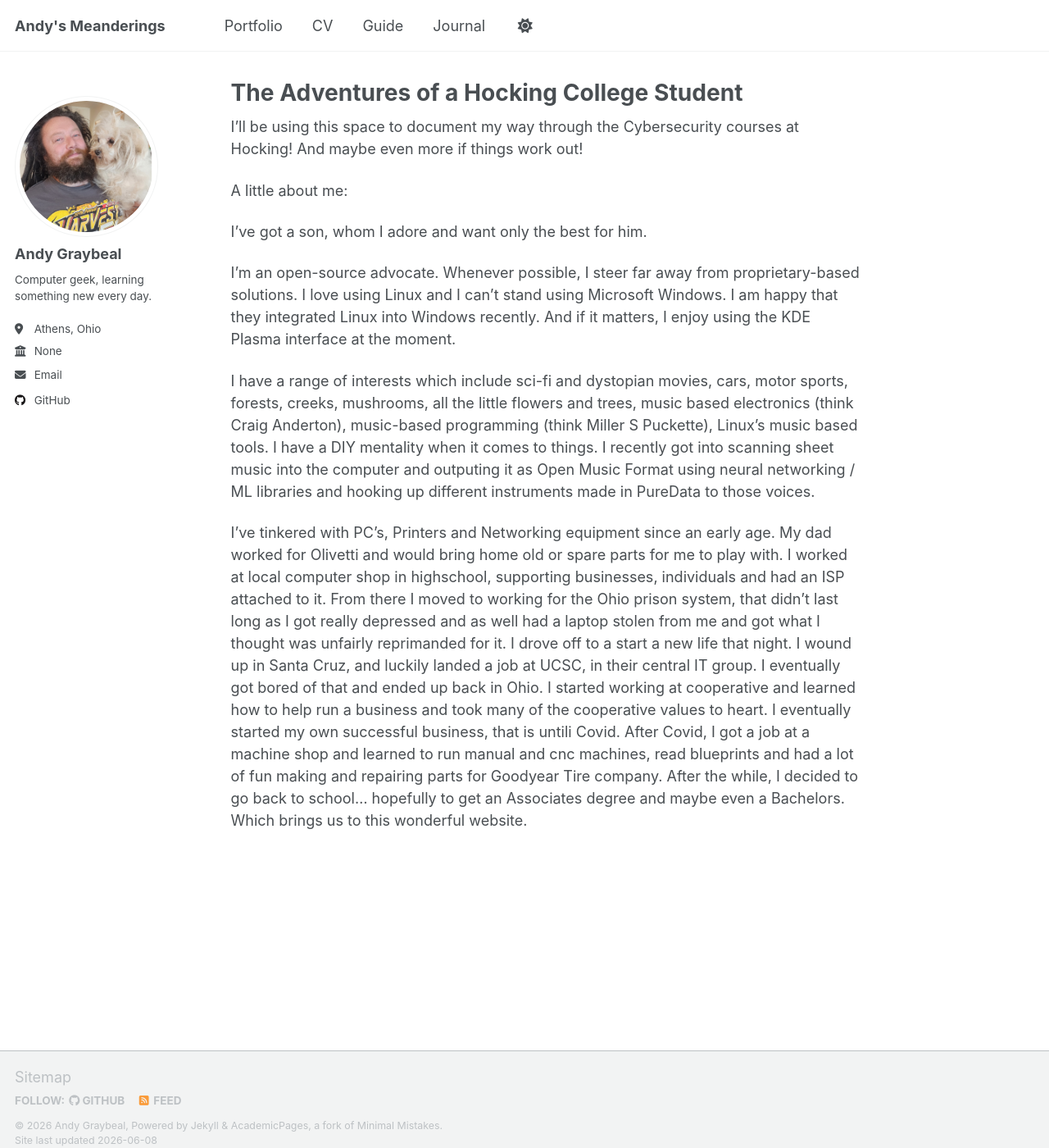
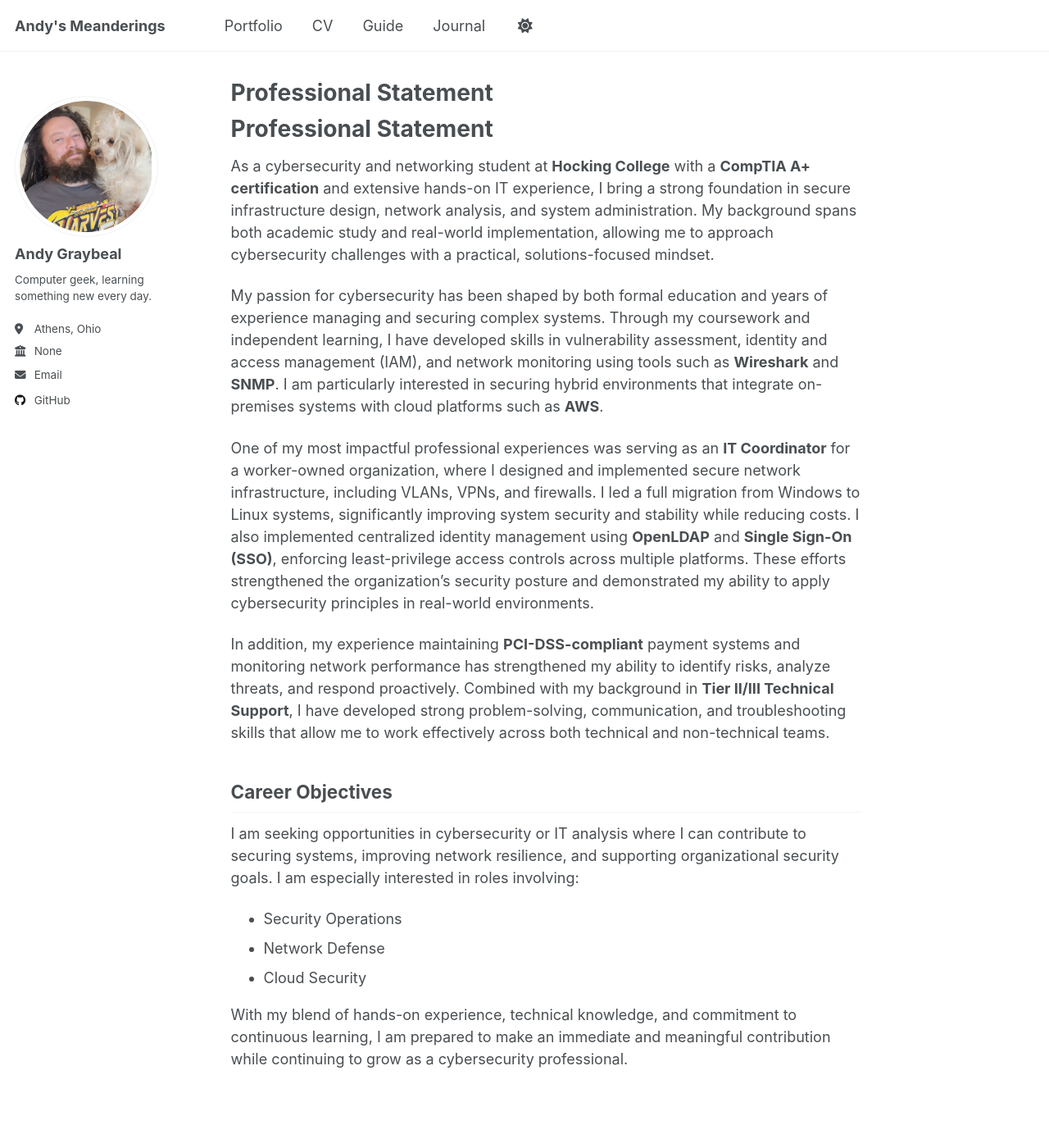
Before and after one commit to andy-graybeal/andy-graybeal.github.io, a Jekyll site: the page built from _pages/about.md, in a window 1280 px wide and 1400 px high. Shown: the whole window at 82% size. Built offline with Jekyll 4.4.1, drawn with Linux system fonts in a browser that asks for light colours; a script that is not in the unit is left out.

Commit message:
Update about.md

```diff
--- a/_pages/about.md
+++ b/_pages/about.md
@@ -1,6 +1,6 @@
 ---
 permalink: /
-title: "The Adventures of a Hocking College Student"
+title: "Professional Statement"
 author_profile: true
 redirect_from:
   - /about/
@@ -55,14 +55,22 @@ redirect_from:
 # ------
 # More info about configuring Academic Pages can be found in [the guide](https://academicpages.github.io/markdown/), the [growing wiki](https://github.com/academicpages/academicpages.github.io/wiki), and you can always [ask a question on GitHub](https://github.com/academicpages/academicpages.github.io/discussions). The [guides for the Minimal Mistakes theme](https://mmistakes.github.io/minimal-mistakes/docs/configuration/) (which this theme was forked from) might also be helpful. -->
 
-I'll be using this space to document my way through the Cybersecurity courses at Hocking!  And maybe even more if things work out!
+# Professional Statement
 
-A little about me:
+As a cybersecurity and networking student at **Hocking College** with a **CompTIA A+ certification** and extensive hands-on IT experience, I bring a strong foundation in secure infrastructure design, network analysis, and system administration. My background spans both academic study and real-world implementation, allowing me to approach cybersecurity challenges with a practical, solutions-focused mindset.
 
-I've got a son, whom I adore and want only the best for him.
+My passion for cybersecurity has been shaped by both formal education and years of experience managing and securing complex systems. Through my coursework and independent learning, I have developed skills in vulnerability assessment, identity and access management (IAM), and network monitoring using tools such as **Wireshark** and **SNMP**. I am particularly interested in securing hybrid environments that integrate on-premises systems with cloud platforms such as **AWS**.
 
-I'm an open-source advocate. Whenever possible, I steer far away from proprietary-based solutions.  I love using Linux and I can't stand using Microsoft Windows.  I am happy that they integrated Linux into Windows recently.  And if it matters, I enjoy using the KDE Plasma interface at the moment.
+One of my most impactful professional experiences was serving as an **IT Coordinator** for a worker-owned organization, where I designed and implemented secure network infrastructure, including VLANs, VPNs, and firewalls. I led a full migration from Windows to Linux systems, significantly improving system security and stability while reducing costs. I also implemented centralized identity management using **OpenLDAP** and **Single Sign-On (SSO)**, enforcing least-privilege access controls across multiple platforms. These efforts strengthened the organization's security posture and demonstrated my ability to apply cybersecurity principles in real-world environments.
 
-I have a range of interests which include sci-fi and dystopian movies, cars, motor sports, forests, creeks, mushrooms, all the little flowers and trees, music based electronics (think Craig Anderton), music-based programming (think Miller S Puckette), Linux's music based tools. I have a DIY mentality when it comes to things. I recently got into scanning sheet music into the computer and outputing it as Open Music Format using neural networking / ML libraries and hooking up different instruments made in PureData to those voices.
+In addition, my experience maintaining **PCI-DSS-compliant** payment systems and monitoring network performance has strengthened my ability to identify risks, analyze threats, and respond proactively. Combined with my background in **Tier II/III Technical Support**, I have developed strong problem-solving, communication, and troubleshooting skills that allow me to work effectively across both technical and non-technical teams.
 
-I've tinkered with PC's, Printers and Networking equipment since an early age.  My dad worked for Olivetti and would bring home old or spare parts for me to play with.  I worked at local computer shop in highschool, supporting businesses, individuals and had an ISP attached to it. From there I moved to working for the Ohio prison system, that didn't last long as I got really depressed and as well had a laptop stolen from me and got what I thought was unfairly reprimanded for it.  I drove off to a start a new life that night.  I wound up in Santa Cruz, and luckily landed a job at UCSC, in their central IT group.  I eventually got bored of that and ended up back in Ohio.  I started working at cooperative and learned how to help run a business and took many of the cooperative values to heart.   I eventually started my own successful business, that is untili Covid.  After Covid, I got a job at a machine shop and learned to run manual and cnc machines, read blueprints and had a lot of fun making and repairing parts for Goodyear Tire company.  After the while, I decided to go back to school... hopefully to get an Associates degree and maybe even a Bachelors.  Which brings us to this wonderful website.
+## Career Objectives
+
+I am seeking opportunities in cybersecurity or IT analysis where I can contribute to securing systems, improving network resilience, and supporting organizational security goals. I am especially interested in roles involving:
+
+- Security Operations
+- Network Defense
+- Cloud Security
+
+With my blend of hands-on experience, technical knowledge, and commitment to continuous learning, I am prepared to make an immediate and meaningful contribution while continuing to grow as a cybersecurity professional.
```
